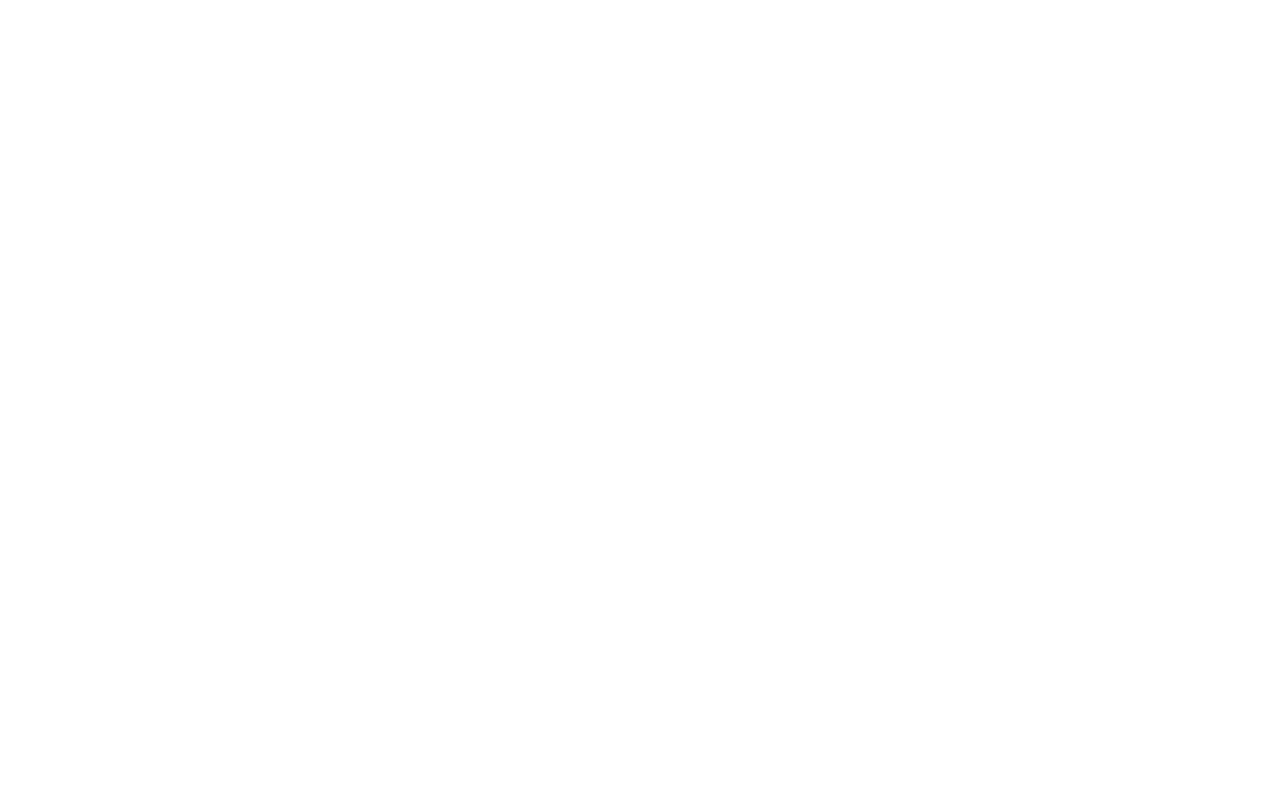
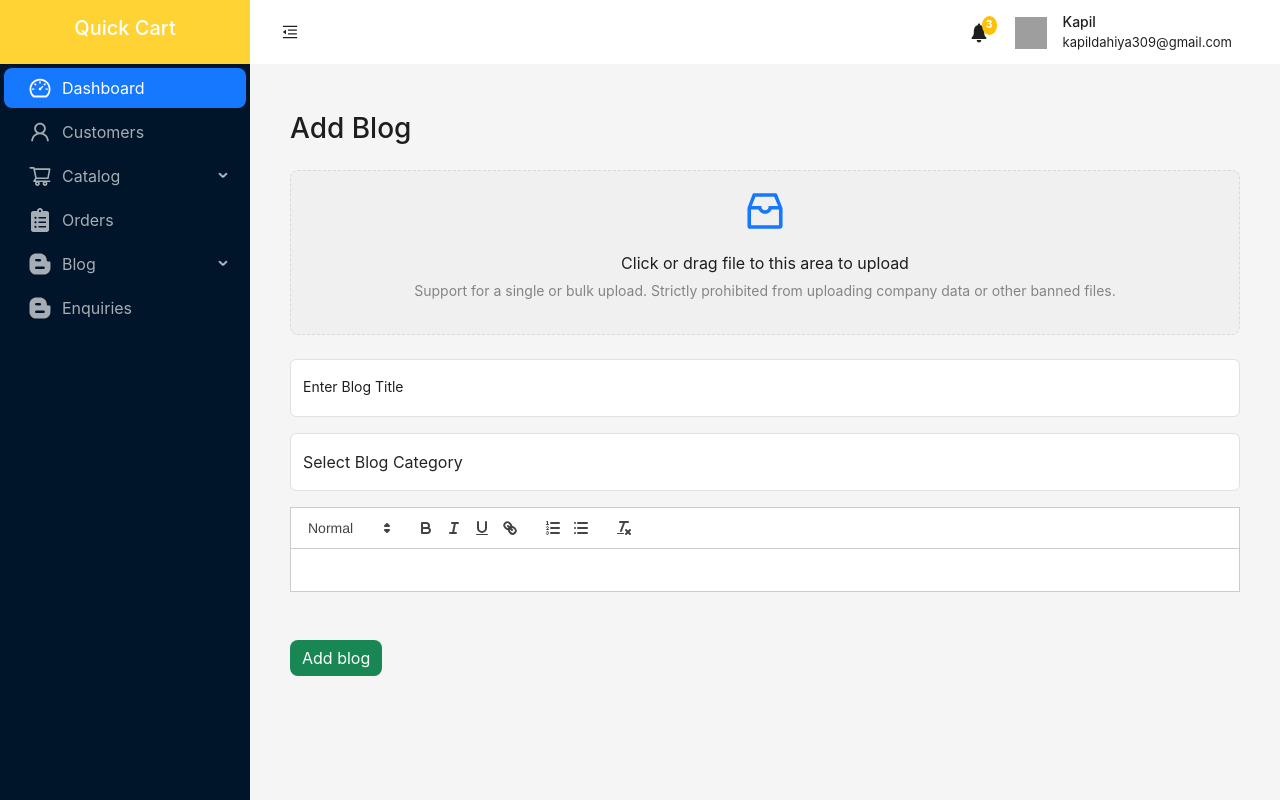
Before and after one commit to dahiyakapil/Ecommerce-Admin-App, a React (Create React App) app in the folder admin-app/: page /admin/blog in a window 1280 px wide. Before the commit this address had no page. Built offline with nearby package versions, Linux system fonts and the light colour scheme; grey boxes are pictures that could not be loaded.

Commit message:
Add Blog UI is done with npm react-quill. The text area is created with react-quill and upload is done with antd.

```diff
--- a/admin-app/package.json
+++ b/admin-app/package.json
@@ -12,7 +12,9 @@
     "react": "^18.3.1",
     "react-dom": "^18.3.1",
     "react-icons": "^5.3.0",
+    "react-quill": "^2.0.0",
     "react-router-dom": "^6.28.0",
+    "react-rte": "^0.16.5",
     "react-scripts": "5.0.1",
     "web-vitals": "^2.1.4"
   },
--- a/admin-app/src/App.css
+++ b/admin-app/src/App.css
@@ -5,3 +5,6 @@
 .red {
   color: red
 }
+.quill {
+  background-color: white;
+}
--- a/admin-app/src/App.js
+++ b/admin-app/src/App.js
@@ -14,6 +14,7 @@
 import Categorylist from "./pages/Categorylist";
 import Brandlist from "./pages/Brandlist";
 import Productlist from "./pages/Productlist";
+import Addblog from "./pages/Addblog";
 
 function App() {
   return (
@@ -26,6 +27,7 @@
           <Route index element={<Dashboard />} />
           <Route path="enquiries" element={<Enquiries />} />
           <Route path="blog-list" element={<BlogList />} />
+          <Route path="blog" element={<Addblog />} />
           <Route path="blog-category-list" element={<Blogcatlist />} />
           <Route path="orders" element={<Orders />} />
           <Route path="customers" element={<Customers />} />
--- a/admin-app/src/components/CustomInput.js
+++ b/admin-app/src/components/CustomInput.js
@@ -4,10 +4,10 @@
 const CustomInput = (props) => {
   const { type,label, i_id, i_class } = props;
   return (
-    <div class="form-floating mb-3">
+    <div className="form-floating mb-3">
       <input
         type={type}
-        class={`form-control ${i_class}`}
+        className={`form-control ${i_class}`}
         id={i_id}
         placeholder={label}
       />
--- a/admin-app/src/components/MainLayout.js
+++ b/admin-app/src/components/MainLayout.js
@@ -111,7 +111,7 @@
               label: "Orders",
             },
             {
-              key: "blog",
+              key: "blogs",
               icon: <FaBloggerB className="fs-4" />,
               label: "Blog",
               children: [
--- /dev/null
+++ b/admin-app/src/pages/Addblog.js
@@ -0,0 +1,75 @@
+import React, { useState } from "react";
+import CustomInput from "../components/CustomInput";
+import ReactQuill from "react-quill";
+import "react-quill/dist/quill.snow.css";
+import { InboxOutlined } from "@ant-design/icons";
+import { message, Upload } from "antd";
+
+const { Dragger } = Upload;
+const props = {
+  name: "file",
+  multiple: true,
+  action: "https://660d2bd96ddfa2943b33731c.mockapi.io/api/upload",
+  onChange(info) {
+    const { status } = info.file;
+    if (status !== "uploading") {
+      console.log(info.file, info.fileList);
+    }
+    if (status === "done") {
+      message.success(`${info.file.name} file uploaded successfully.`);
+    } else if (status === "error") {
+      message.error(`${info.file.name} file upload failed.`);
+    }
+  },
+  onDrop(e) {
+    console.log("Dropped files", e.dataTransfer.files);
+  },
+};
+const Addblog = () => {
+  const [desc, setDesc] = useState();
+  const handleDesc = (e) => {
+    setDesc(e);
+  };
+  return (
+    <>
+      <div>
+        <h3 className="mb-4">Add Blog</h3>
+        <div>
+          <form action="">
+            <Dragger {...props}>
+              <p className="ant-upload-drag-icon">
+                <InboxOutlined />
+              </p>
+              <p className="ant-upload-text">
+                Click or drag file to this area to upload
+              </p>
+              <p className="ant-upload-hint">
+                Support for a single or bulk upload. Strictly prohibited from
+                uploading company data or other banned files.
+              </p>
+            </Dragger>
+            <div className="mt-4">
+            <CustomInput type="text" label="Enter Blog Title" />
+            </div>
+
+            <select name="" id="" className="form-control py-3 mb-3">
+              <option value="">Select Blog Category</option>
+            </select>
+            <ReactQuill
+              theme="snow"
+              value={desc}
+              onChange={(evt) => {
+                handleDesc(evt);
+              }}
+            />
+            <button className="btn btn-success border-0 rounded-3 my-5">
+              Add blog
+            </button>
+          </form>
+        </div>
+      </div>
+    </>
+  );
+};
+
+export default Addblog;
```
Also changed, not shown: 1 other file (tests, documents, lock files or other folders).
